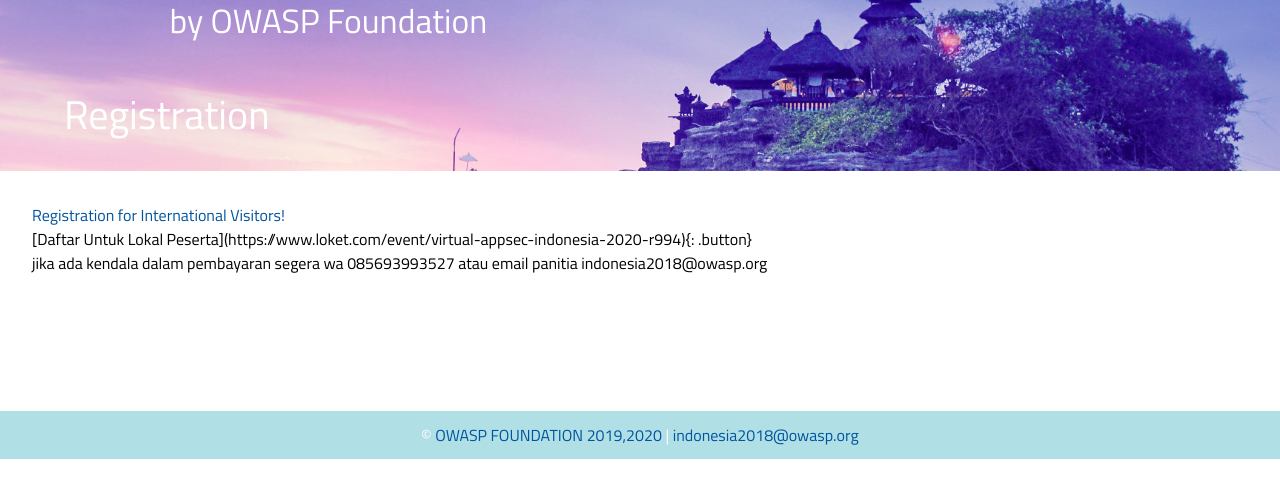
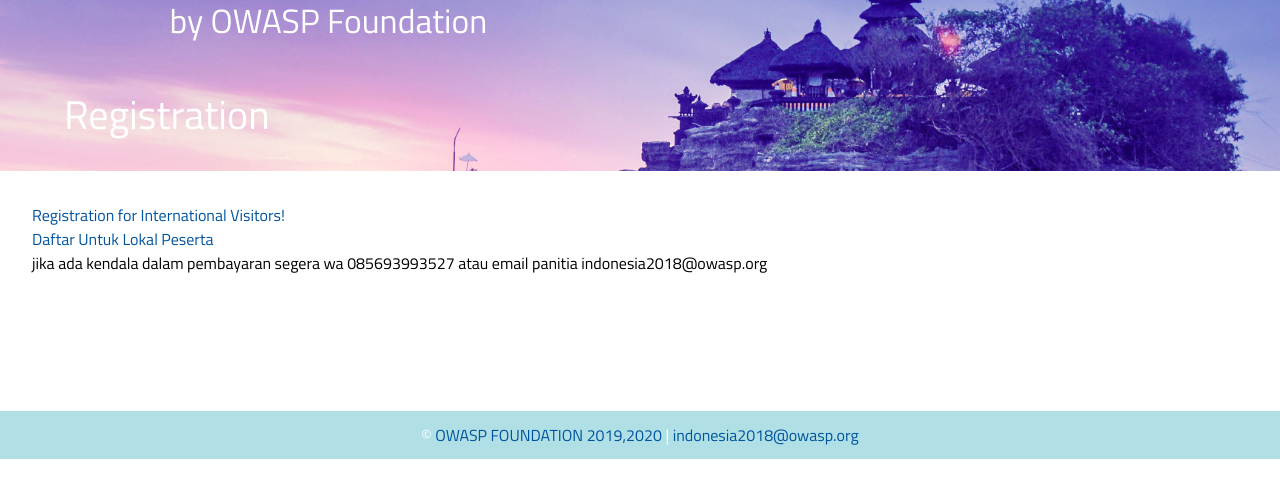
Before and after one commit to globalsea/globalsea.github.io, a Jekyll site: the page built from daftar/index.html, in a window 1280 px wide, cut to the strip 267-765 px from the top of the page. Built offline with Jekyll 4.4.1, drawn with Linux system fonts in a browser that asks for light colours; some web fonts are replaced.

Commit message:
Update index.html

```diff
--- a/daftar/index.html
+++ b/daftar/index.html
@@ -11,6 +11,7 @@
 <a href="https://www.eventbrite.com/e/virtual-appsec-indonesia-2020-tickets-124434495927" style="background-color:#ffffff">Registration for International Visitors!</a>
 <br>
 
-[Daftar Untuk Lokal Peserta](https://www.loket.com/event/virtual-appsec-indonesia-2020-r994){: .button}
+<a class="registerbutton" href="https://www.loket.com/event/virtual-appsec-indonesia-2020-r994">Daftar Untuk Lokal Peserta</a>
+
 <br>
 <p>jika ada kendala dalam pembayaran segera wa 085693993527 atau email panitia indonesia2018@owasp.org</p>
```
